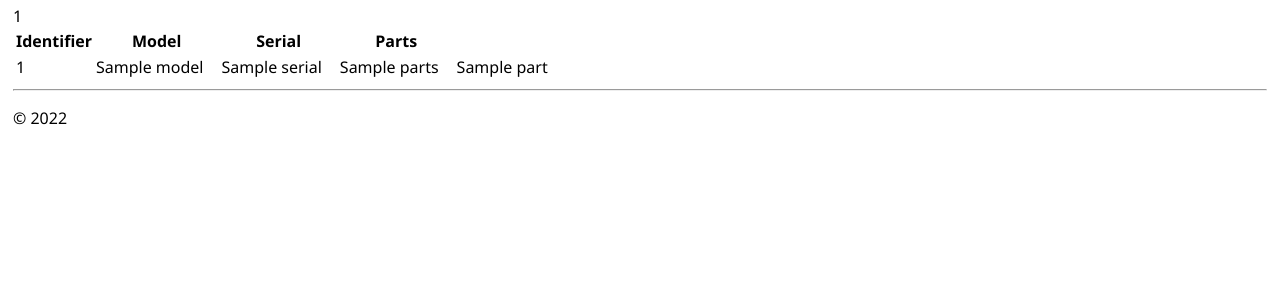
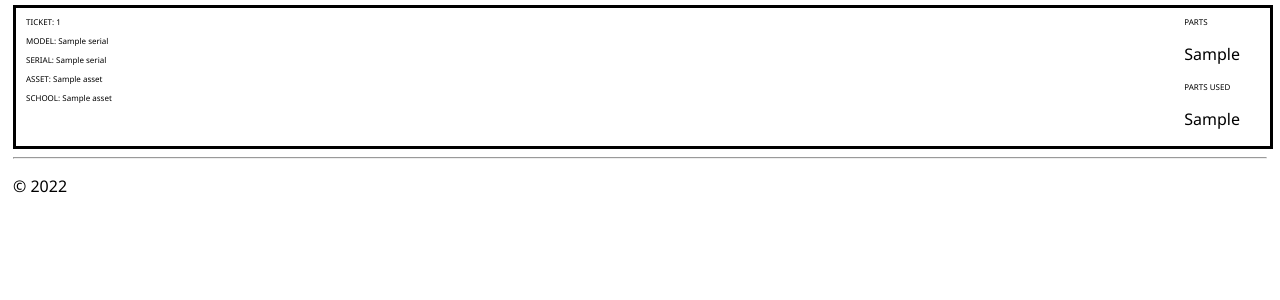
Before and after one commit to snowskeleton/djangoIdun, a Django app: template hello/templates/hello/ticket.html in a window 1280 px wide. Shown: the part 72-372 px from the top of the page. Run offline with Django 4.2, Linux system fonts and the light colour scheme; the template is opened without the code that fills it: most values are stand-ins (such as "Sample title", 1, 10 or a date in 2020).

Commit message:
UI work coming along nicely.

```diff
--- a/hello/static/hello/site.css
+++ b/hello/static/hello/site.css
@@ -34,3 +34,32 @@ input[name=ticket] {
     text-align: left;
     padding-right: 15px;
 }
+.deetsHeader {
+    text-align: left;
+    font-size: 0.5em;
+    font-weight: 250;
+}
+
+.wrap {
+    width: 100%;
+    overflow:auto;
+    border-style: solid;
+}
+
+.fleft {
+    float:left;
+    /* width: 50%; */
+    padding-left: 10px;
+}
+
+.fcenter{
+    float:left;
+    width: 50%;
+    margin-left:0.25%;
+}
+
+.fright {
+    float: right;
+    padding-right: 30px;
+    /* width: 50%; */
+}
--- a/hello/templates/hello/ticket.html
+++ b/hello/templates/hello/ticket.html
@@ -1,35 +1,21 @@
 {% extends "hello/layout.html" %}
 {% block title %}
-Ticket
+Ticket #{{ ticket.id }}
 {% endblock %}
 {% block content %}
-    <span class="ticket">{{ ticket.id }}</span>
-    <table class="ticketDeets">
-        <thead>
-            <tr>
-                <th>Identifier</th>
-                <th>Model</th>
-                <th>Serial</th>
-                <th>Parts</th>
-            </tr>
-        </thead>
-        <tbody>
-            <tr>
-                <td>{{ ticket.id }}</td>
-                <td>{{ ticket.model }}</td>
-                <!-- <td>{{ ticket.creationDate | time:'H:i:s' }}</td> -->
-                <td>{{ ticket.serial }}</td>
-                <td>{{ ticket.parts }}</td>
-                {% for part in ticket.possibleParts %}
-                    <td>{{ part.name }}
-                {% endfor %}
-                <!-- <td><a href="/changePartsOnTicket/{{ ticket.id }}">Update Parts</a></td> -->
-            </tr>
-        </tbody>
-    </table>
-    <body>
-        {% for note in notes %}
-
-        {% endfor %}
-    </body>
+<div class="wrap">
+            <div class="fleft">
+                <p class="deetsHeader">TICKET: {{ ticket.id }}</p>
+                <p class="deetsHeader">MODEL: {{ ticket.serial }}</p>
+                <p class="deetsHeader">SERIAL: {{ ticket.serial }}</p>
+                <p class="deetsHeader">ASSET: {{ ticket.asset }}</p>
+                <p class="deetsHeader">SCHOOL: {{ ticket.asset }}</p>
+            </div>
+            <div class="fright">
+                <p class="deetsHeader">PARTS</p>
+                    <p>{{ ticket.partsNeeded }}</p>
+                <p class="deetsHeader">PARTS USED</p>
+                    <p>{{ ticket.partsUsed }}</p>
+            </div>
+</div>
 {% endblock %}
```
Also changed, not shown: hello/models.py (+3 -4 lines).
